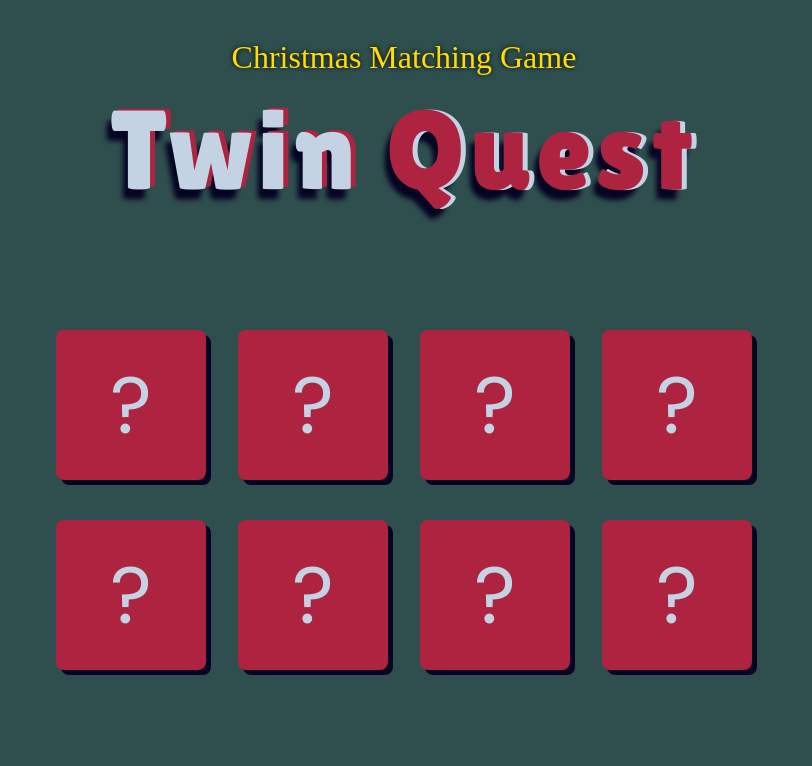
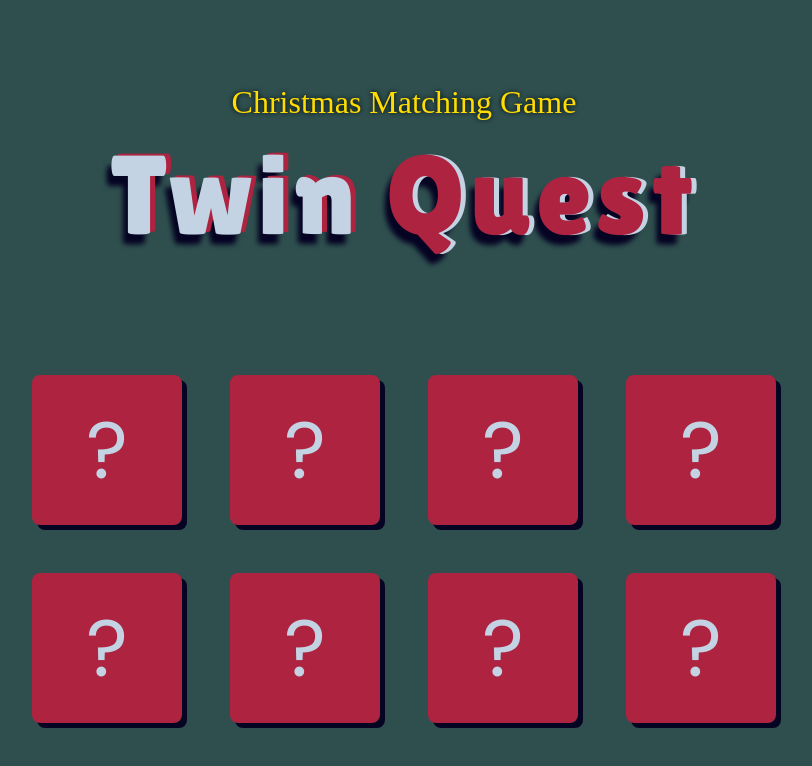
Before and after one commit to uj-ujjawal/JavaScriptmas, a website built with Vite: page 11/index.html in a window 1280 px wide. Shown: the whole page, without its empty margins (236-1048 px from the left). Built offline with nearby package versions, Linux system fonts and the light colour scheme; a web font is replaced by a local one.

Commit message:
Restructure basic layout and design
- fixed header
- add main class into main element
- hover effect on the card
- implemented css variable

```diff
--- a/11/index.css
+++ b/11/index.css
@@ -5,25 +5,35 @@
   padding: 0;
   box-sizing: border-box;
 }
+:root {
+  --primary-bg-color: #2f4f4f;
+  --primary-text-color: #c3d3e3;
+  --highlight-text-color: #ffdd00;
+  --accent-color: #ad2340;
+  --shadow-color: #060423;
+  --card-foreground: var(--accent-color);
+  --card-background: var(--primary-text-color);
+}
+
 body {
   min-block-size: 100vh;
   display: flex;
+  gap: 5rem;
   flex-direction: column;
+  justify-content: center;
   align-items: center;
   text-align: center;
   font-family: "Poppins", serif;
   font-weight: 400;
   font-style: normal;
-  background-color: #121212;
-  background-color: #4b4b5e;
-  background-color: #2f4f4f;
+  background-color: var(--primary-bg-color);
 }
 
 .header {
-  padding: 2rem 1rem;
+  padding: 1rem;
 }
 .header p {
-  color: #ffdd00;
+  color: var(--highlight-text-color);
   font-size: 2rem;
   font-family: "Agu Display", serif;
   font-optical-sizing: auto;
@@ -34,26 +44,39 @@ body {
   text-shadow: 0 0 5px #000;
 }
 .header h1 {
-  color: #c3d3e3;
+  cursor: pointer;
   font-family: "Lilita One", serif;
   font-weight: 400;
   font-style: normal;
   font-size: 7rem;
   line-height: 1.2;
-  text-shadow: 5px -2px 0 #ad2340, -5px 10px 5px #060423;
   letter-spacing: 5px;
 }
-.header h1 span {
-  color: #ad2340;
-  text-shadow: 5px 0px 0 #c3d3e3, -5px 10px 5px #060423;
+a {
+  text-decoration: none;
+}
+
+.header .white-title {
+  color: var(--primary-text-color);
+  text-shadow: 5px -2px 0 var(--accent-color), -5px 10px 5px var(--shadow-color);
+}
+.header .red-title {
+  color: var(--accent-color);
+  text-shadow: 5px 0px 0 var(--primary-text-color),
+    -5px 10px 5px var(--shadow-color);
+}
+
+.main {
+  margin: 0 auto;
+  min-height: 70%;
+  max-width: 100%;
 }
 
 .game-container {
-  /* border: 2px solid red; */
-  margin-top: 5rem;
   display: grid;
   grid-template-columns: repeat(4, 150px);
-  gap: 2.5rem 2rem;
+  gap: 3rem;
+  padding: 1rem;
 }
 
 .card {
@@ -62,15 +85,18 @@ body {
   display: flex;
   justify-content: center;
   align-items: center;
-  background-color: #ad2340;
-  cursor: pointer;
+  background-color: var(--card-foreground);
   border-radius: 8px;
-  position: relative;
   font-size: 5rem;
-  color: #c3d3e3;
+  color: var(--primary-text-color);
   transform-style: preserve-3d;
   transform: rotateY(0deg);
-  transition: transform 0.6s;
+  transition: transform 0.4s;
+  position: relative;
+  cursor: pointer;
+}
+.card:hover {
+  transform: translateY(-10px);
 }
 
 .card-front,
@@ -84,18 +110,12 @@ body {
   display: flex;
   justify-content: center;
   align-items: center;
-  box-shadow: 5px 5px 0 0 #060423;
-}
-
-.card-front {
-  color: #c3d3e3;
-  background-color: #ad2340;
-  background-color: #ad2340;
+  box-shadow: 5px 5px 0 0 var(--shadow-color);
 }
 
 .card-back {
   transform: rotateY(180deg);
-  background-color: #c3d3e3;
+  background-color: var(--card-background);
 }
 
 .card.open {
@@ -106,14 +126,6 @@ body {
   transform: rotateY(180deg);
 }
 
-.card.matched::before {
-  content: "✅";
-  display: flex;
-  justify-content: center;
-  align-items: center;
-}
-
 .card.disable {
   cursor: not-allowed;
-  pointer-events: stroke;
 }
--- a/11/index.html
+++ b/11/index.html
@@ -7,17 +7,24 @@
     <link rel="stylesheet" href="index.css" />
     <link rel="preconnect" href="https://fonts.googleapis.com" />
     <link rel="preconnect" href="https://fonts.gstatic.com" crossorigin />
+    <link rel="preconnect" href="https://fonts.googleapis.com" />
+    <link rel="preconnect" href="https://fonts.gstatic.com" crossorigin />
     <link
-      href="https://fonts.googleapis.com/css2?family=Agu+Display&family=Bitter:ital,wght@0,100..900;1,100..900&family=Doto:wght@100..900&family=Edu+AU+VIC+WA+NT+Arrows:wght@400..700&family=Lilita+One&family=Poppins:ital,wght@0,100;0,200;0,300;0,400;0,500;0,600;0,700;0,800;0,900;1,100;1,200;1,300;1,400;1,500;1,600;1,700;1,800;1,900&family=Spicy+Rice&display=swap"
+      href="https://fonts.googleapis.com/css2?family=Agu+Display:MORF@16&family=Bitter:ital,wght@0,100..900;1,100..900&family=Doto:wght,ROND@100..900,100&family=Edu+AU+VIC+WA+NT+Arrows:wght@400..700&family=Lilita+One&family=Poppins:ital,wght@0,100;0,200;0,300;0,400;0,500;0,600;0,700;0,800;0,900;1,100;1,200;1,300;1,400;1,500;1,600;1,700;1,800;1,900&family=Press+Start+2P&family=Spicy+Rice&display=swap"
       rel="stylesheet"
     />
   </head>
   <body>
     <header class="header">
       <p>Christmas Matching Game</p>
-      <h1 id="game-title">Twin <span>Quest</span></h1>
+      <h1 id="game-title">
+        <a href="/">
+          <span class="white-title">Twin</span>
+          <span class="red-title">Quest</span>
+        </a>
+      </h1>
     </header>
-    <main>
+    <main class="main">
       <div class="game-container" id="game-board"></div>
     </main>
     <script src="index.js"></script>
```
